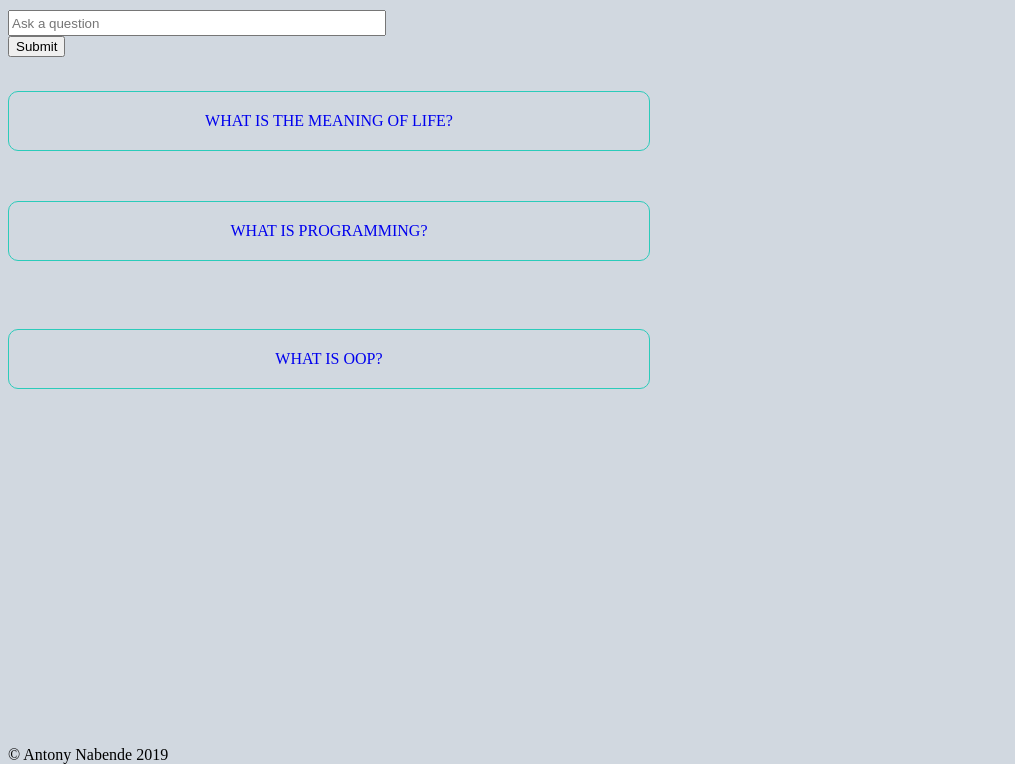
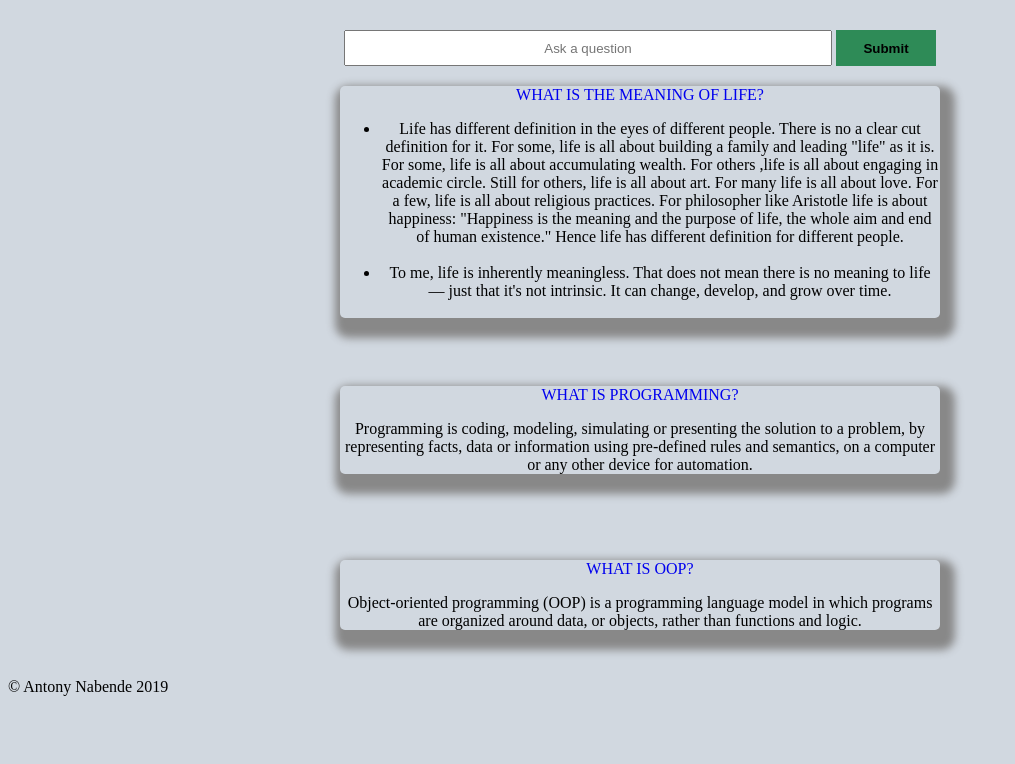
Before and after one commit to nabsty55/StackOverflow-EDU, a PHP site: page / in a window 1280 px wide. Shown: the part 36-800 px from the top of the page, without its empty margins (0-1015 px from the left). Run offline with PHP 8.4, Linux system fonts and the light colour scheme.

Commit message:
changed UI

```diff
--- a/css/styles-index.css
+++ b/css/styles-index.css
@@ -1,59 +1,89 @@
-body{
+body {
   padding: 0;
   background-color: #d1d8e0;
+}
+
+.questions {
+  display: block;
+  margin: 20px auto;
+
+  padding: 20px;
+
+  border: 1px solid red;
+  border-radius: 5px;
+  margin-bottom: 30px;
+  box-shadow: 5px 10px 8px 10px #888888;
 
 }
-a{
+.form_askqn {
+  display: block;
+  text-align-last: center;
+}
+form input[type="text"] {
+  width: 480px;
+  height: 30px;
+  margin-bottom: 0px;
+}
+form button {
+  width: 100px;
+  height: 36px;
+  outline: none;
+  font-weight: bold;
+  background: seagreen;
+  border: 0;
+}
+.clearfix {
+  overflow: auto;
+  margin: 20px auto;
+}
+
+.btn_askqn {
+  float: right;
+}
+
+a {
   text-decoration: none;
   text-transform: uppercase;
 }
-.login-nav a:hover{
+.login-nav a:hover {
   background-color: #2bcbba;
-  color:white;
+  color: white;
   padding: 10px;
-
 }
-.login-nav{
+.login-nav {
   text-align: right;
   padding: 10px;
   border: 5px;
 }
 
-.askquestion{
+.askquestion {
   display: inline-block;
   text-align: left;
   padding: 0;
   border: 0;
 }
-.askquestion input{
+.askquestion input {
   width: 150%;
   height: 20px;
-
 }
 .questions {
   text-align: center;
   width: 600px;
   border: 1px;
   padding: 0;
-
 }
-p{
+.questions p {
   border: 1px;
   width: 100%;
-  border-style: solid;
-  padding: 20px;
   border-radius: 10px;
   border-color: #2bcbba;
-
 }
-.questions a:hoover{
-  background-color: #45aaf2
+.questions a:hoover {
+  background-color: #45aaf2;
   padding: 40px;
-
 }
-.footer{
+.footer {
   position: absolute;
-  bottom: 0;
-
-
+  float: right;
+  height: 4em;
 }
--- a/index.html
+++ b/index.html
@@ -1,52 +1,56 @@
 <!DOCTYPE html>
 <html lang="en" dir="ltr">
   <head>
-    <meta charset="utf-8">
+    <meta charset="utf-8" />
     <title>StackOverflow</title>
-    <link rel="stylesheet" href="css/styles-index.css">
+    <link rel="stylesheet" href="css/styles-index.css" />
   </head>
   <body>
     <div class="login-nav">
       <nav>
         <a href="login.html">login</a> | <a href="register.html">register</a>
+      </nav>
+    </div>
+    <div class="clearfix">
+      <form class="form_askqn" action="index.html" method="post">
+          <input type="text" name="" value="" placeholder="Ask a question" />
 
-      </nav>
+          <button type="submit" name="button">Submit</button>
+      </form>
+    </div>
+
+    <div class="container">
+
+
+      <div class="questions">
+         <a href="#"><p tabindex="0">What is the meaning of life?</p></a>
+          <ul>
+            <li>Life has different definition in the eyes of different people. There is no a clear cut definition for it. For some, life is all about building a family and leading "life" as it is. For some, life is all about accumulating wealth. For others ,life is all about engaging in academic circle. Still for others, life is all about art. For many life is all about love. For a few, life is all about religious practices. For philosopher like Aristotle life is about happiness: "Happiness is the meaning and the purpose of life, the whole aim and end of human existence." Hence life has different definition for different people.</li>
+            <br>
+            <li>To me, life is inherently meaningless. That does not mean there is no meaning to life — just that it's not intrinsic. It can change, develop, and grow over time.</li>
+            <br>
+
+        </ul>
+      </div>
+      <br />
+      <div class="questions">
+        <a href="#"><p tabindex="0">What is programming?</p></a>
+        <p>Programming is coding, modeling, simulating or presenting the solution to a problem, by representing facts, data or information using pre-defined rules and semantics, on a computer or any other device for automation.</p>
+      </div>
+
+      <br />
+      <br />
+      <div class="questions">
+        <a href="#"><p tabindex="0">What is oop?</p></a>
+        <p>Object-oriented programming (OOP) is a programming language model in which programs are organized around data, or objects, rather than functions and logic.</p>
+      </div>
+
+      <br />
 
     </div>
-    <div class="container">
-      <form class="" action="index.html" method="post">
-        <div class="askquestion">
-
-          <input type="text" name="" value=""placeholder="Ask a question">
-
-          <button type="submit" name="button">Submit</button>
-        </div>
-      </form>
-      <br>
-      <div class="questions">
-        <a href="#"><p tabindex="0">What is the meaning of life?</p></a>
-
-
+    <div class="footer">
+        <footer>&copy Antony Nabende 2019</footer>
       </div>
-      <br>
-      <div class="questions">
-        <a href="#"><p tabindex="0">What is programming?</p></a>
-      </div>
-
-      <br>
-      <br>
-      <div class="questions">
-        <a href="#"><p tabindex="0">What is oop?</p></a>
-      </div>
-
-      <br>
-      <div class="footer">
-        <footer>&copy Antony Nabende 2019</footer>
-
-      </div>
-
-    </div>
-
 
   </body>
 </html>
--- a/register.html
+++ b/register.html
@@ -2,6 +2,7 @@
 <html lang="en" dir="ltr">
   <head>
     <meta charset="utf-8">
+    <link rel="stylesheet" href="./css/style.css">
     <title></title>
   </head>
   <body>
```
Also changed, not shown: css/style.css (+17 -4 lines), css/styles-login.css (added, +47 -0 lines), login.html (+2 -5 lines).
